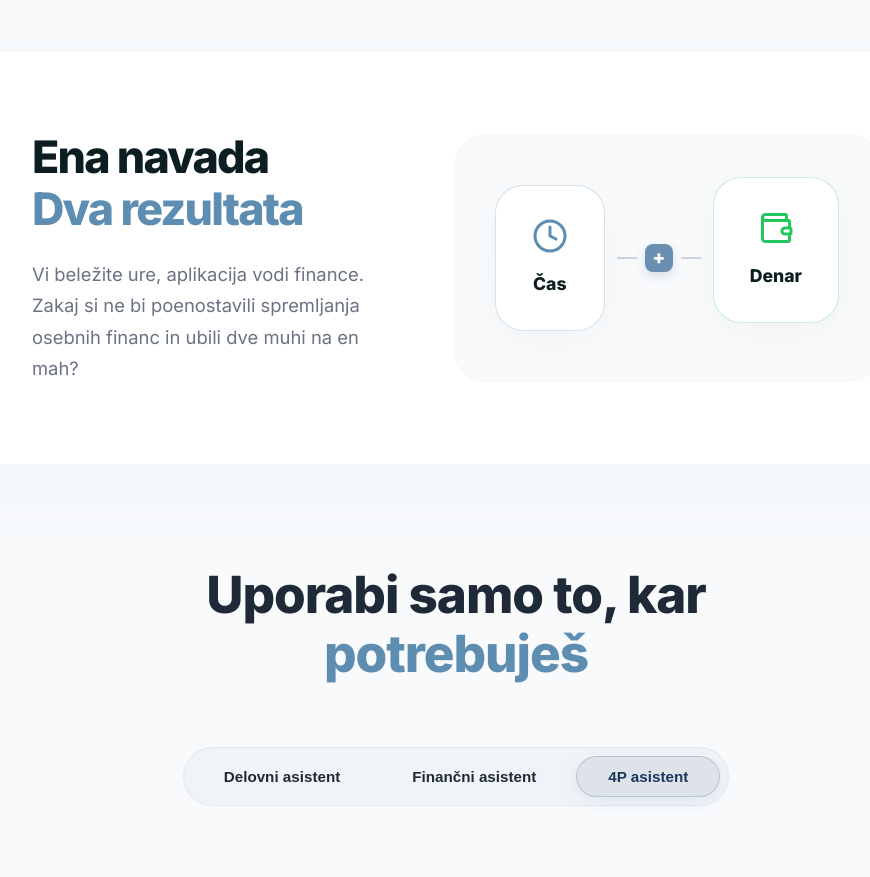
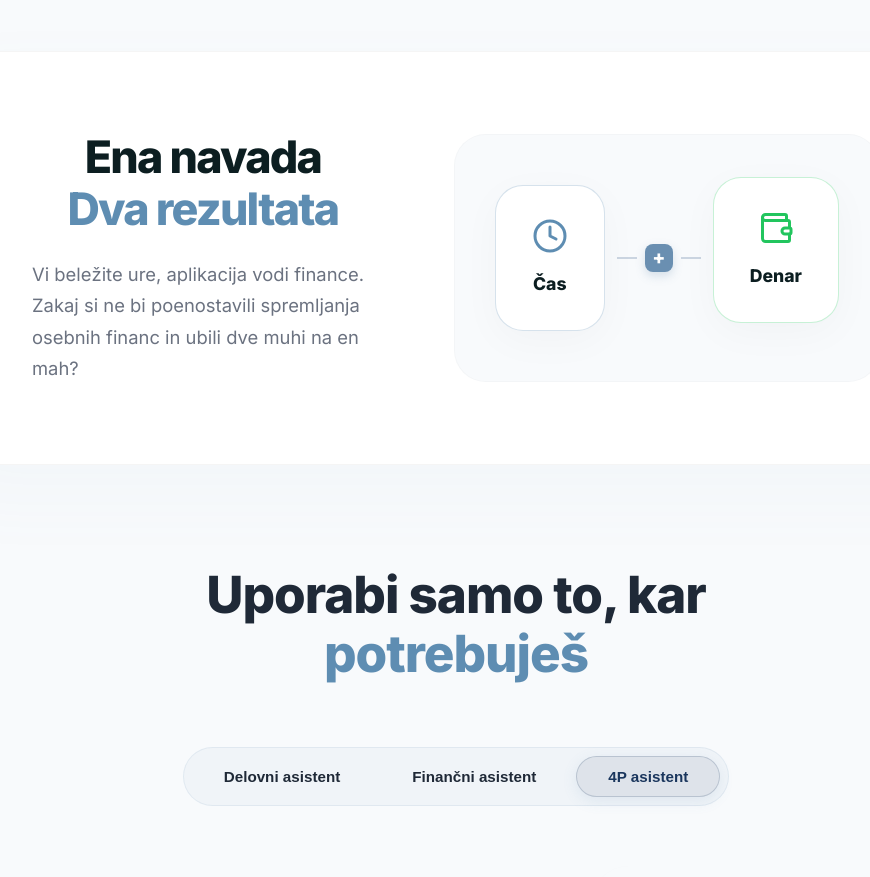
Before and after one commit to filipkolle/Landing-4P, a React (Vite) app: page / in a window 1280 px wide. Shown: the part 5040-5917 px from the top of the page, without its empty margins (184-1054 px from the left). Built offline with nearby package versions, Linux system fonts and the light colour scheme.

Commit message:
style: center heading in idea section

```diff
--- a/src/components/FeatureSwitcher.jsx
+++ b/src/components/FeatureSwitcher.jsx
@@ -104,7 +104,7 @@ const FeatureSwitcher = () => {
           style={{ marginBottom: '100px' }}
         >
           <div className="idea-content">
-            <h2 style={{ textAlign: 'left', margin: 0 }}>Ena navada <br/><span className="highlight-blue">Dva rezultata</span></h2>
+            <h2 style={{ textAlign: 'center', margin: 0 }}>Ena navada <br/><span className="highlight-blue">Dva rezultata</span></h2>
             <p style={{ marginTop: '24px' }}>
               Vi beležite ure, aplikacija vodi finance.<br/>
               Zakaj si ne bi poenostavili spremljanja osebnih financ in ubili dve muhi na en mah?
```
